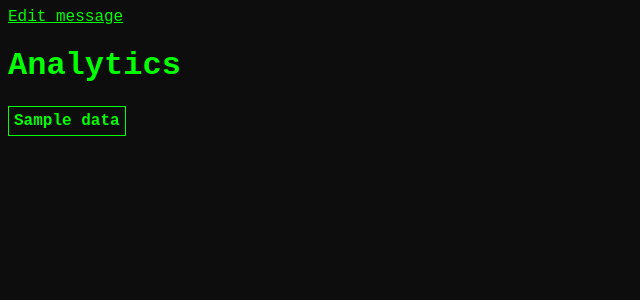
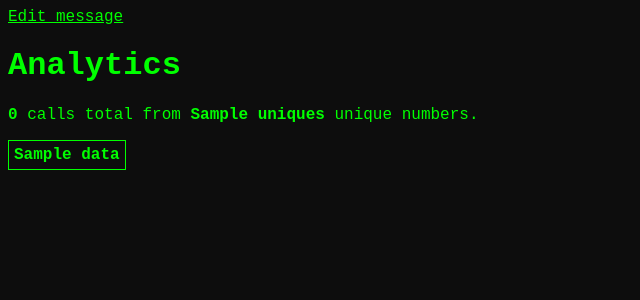
Before and after one commit to jarhill0/SimpleTwilioResponse, a Flask app: template templates/analytics.html in a window 1280 px wide. Shown: the top 300 px of the page, without its empty margins (0-640 px from the left). Run offline with Flask 2, Linux system fonts and the light colour scheme; the template is opened without the code that fills it: most values are stand-ins (such as "Sample title", 1, 10 or a date in 2020); lists and menus that the app fills with data are empty.

Commit message:
Add information about total calls

```diff
--- a/app.py
+++ b/app.py
@@ -63,8 +63,8 @@ RESPONSE = SavedResponse()
 def analytics():
     if request.method == 'POST' and request.values.get('pw') == config_secrets.password:
         with open(ANALYTICS_PATH, newline='') as csvfile:
-            table = reader(csvfile, delimiter=',')
-            return render_template('analytics.html', table=table)
+            table = list(tuple(row) for row in reader(csvfile, delimiter=','))
+        return render_template('analytics.html', table=table, uniques=len(set(row[0] for row in table)) - 1)
     return render_template('auth.html')
 
 
--- a/templates/analytics.html
+++ b/templates/analytics.html
@@ -24,6 +24,8 @@
 
 <h1>Analytics</h1>
 
+<p><b>{{ table|length - 1 }}</b> calls total from <b>{{ uniques }}</b> unique numbers.</p>
+
 <table>
     {% for row in table %}
         <tr>
```
